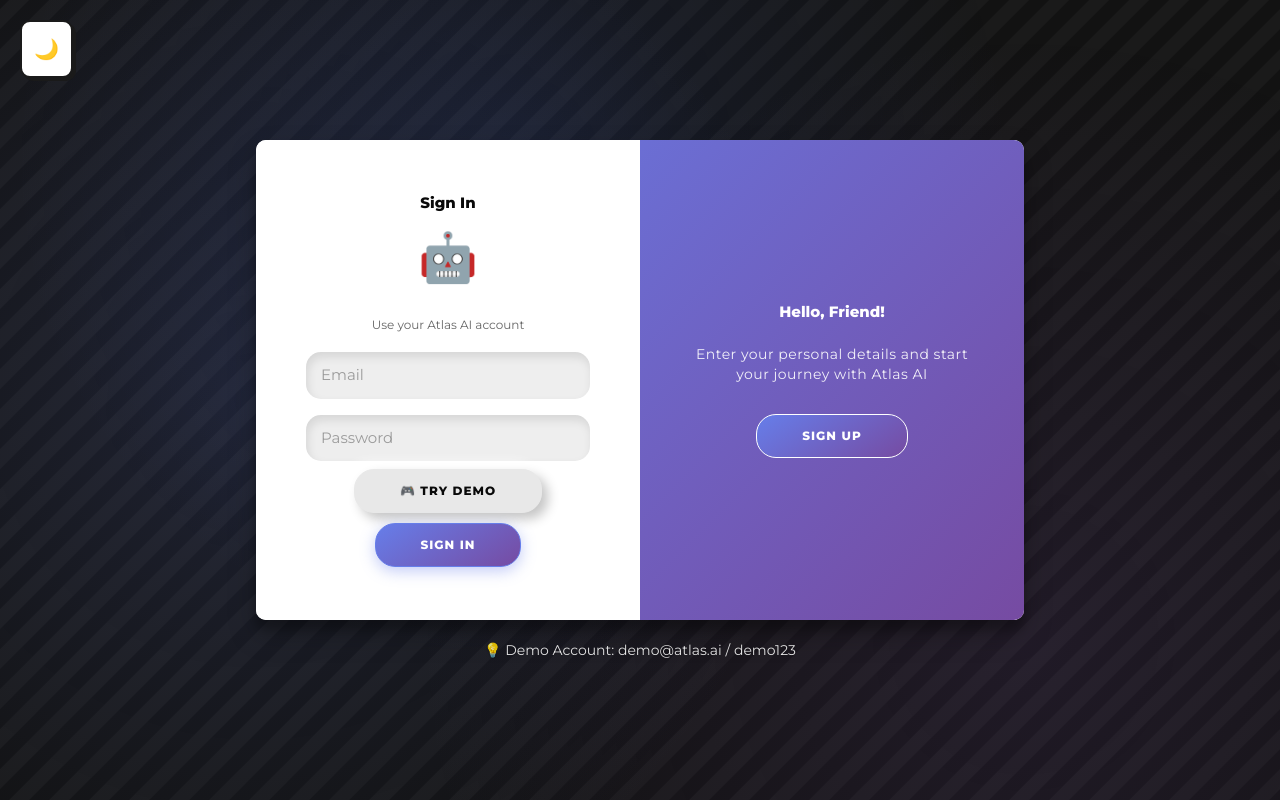
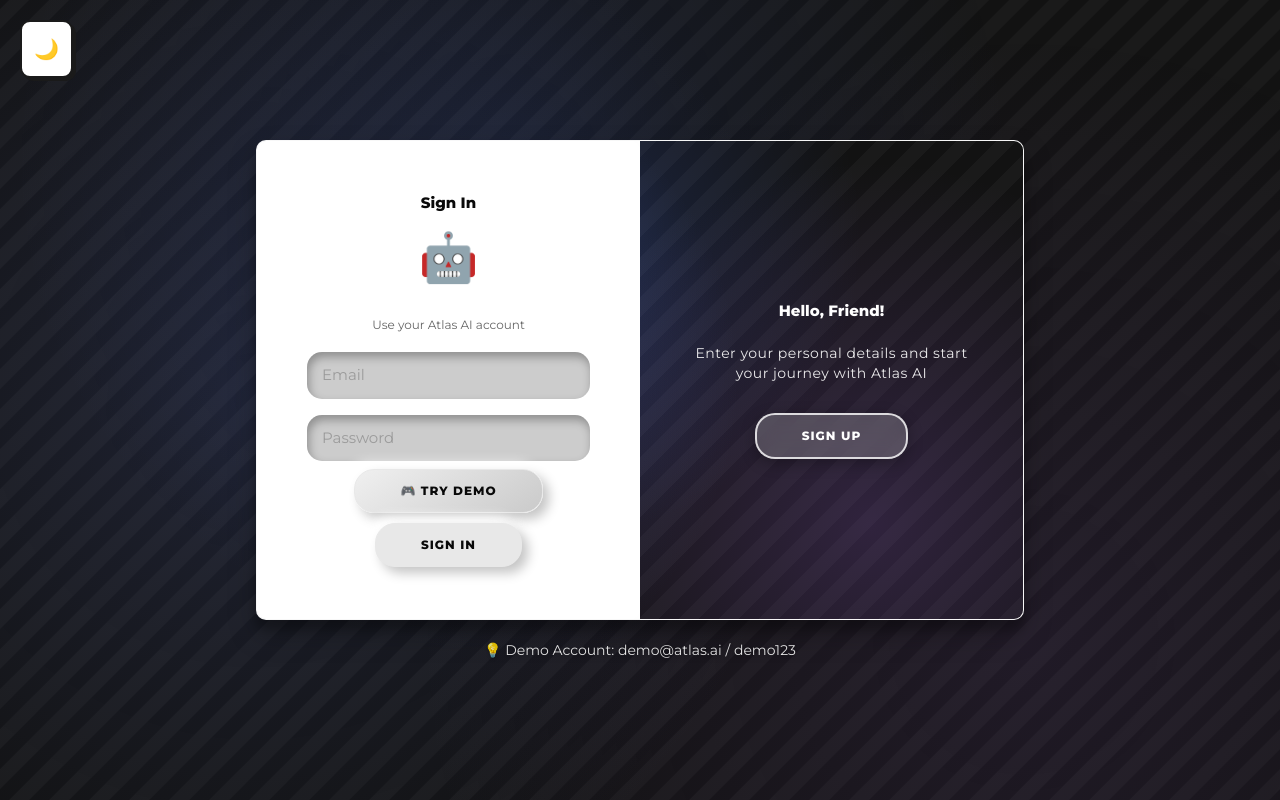
Before and after one commit to Mahad-Saffi/Atlas-AI-Scrum-Master, a React (Vite) app in the folder frontend/: page / in a window 1280 px wide. Built offline with nearby package versions, Linux system fonts and the light colour scheme; no server answers.

Commit message:
feat: update login page colors to match dark animated background theme with neumorphic elements

```diff
--- a/frontend/src/pages/SimpleLogin.css
+++ b/frontend/src/pages/SimpleLogin.css
@@ -46,9 +46,9 @@
 
 .auth-container button {
   border-radius: 20px;
-  border: 1px solid #667eea;
-  background: linear-gradient(145deg, #667eea, #764ba2);
-  color: #ffffff;
+  border: 1px solid #e8e8e8;
+  background: #e8e8e8;
+  color: #090909;
   font-size: 12px;
   font-weight: bold;
   padding: 12px 45px;
@@ -56,11 +56,13 @@
   text-transform: uppercase;
   transition: all 0.3s ease;
   cursor: pointer;
-  box-shadow: 0 4px 15px rgba(102, 126, 234, 0.4);
+  box-shadow: 6px 6px 12px #c5c5c5, -6px -6px 12px #ffffff;
 }
 
 .auth-container button:active {
-  transform: scale(0.95);
+  color: #666;
+  box-shadow: inset 4px 4px 12px #c5c5c5, inset -4px -4px 12px #ffffff;
+  transform: translateY(0);
 }
 
 .auth-container button:focus {
@@ -68,8 +70,8 @@
 }
 
 .auth-container button:hover {
-  box-shadow: 0 6px 20px rgba(102, 126, 234, 0.6);
   transform: translateY(-2px);
+  box-shadow: 8px 8px 16px #c5c5c5, -8px -8px 16px #ffffff;
 }
 
 .auth-container button:disabled {
@@ -78,17 +80,27 @@
 }
 
 .auth-container button.ghost {
-  background-color: transparent;
-  border-color: #ffffff;
-  box-shadow: none;
+  background: rgba(255, 255, 255, 0.2);
+  backdrop-filter: blur(10px);
+  -webkit-backdrop-filter: blur(10px);
+  border: 2px solid rgba(255, 255, 255, 0.8);
+  color: #ffffff;
+  box-shadow: 0 4px 15px rgba(0, 0, 0, 0.3);
 }
 
 .auth-container button.ghost:hover {
-  background-color: rgba(255, 255, 255, 0.1);
+  background: rgba(255, 255, 255, 0.3);
+  box-shadow: 0 6px 20px rgba(0, 0, 0, 0.4);
+  transform: translateY(-2px);
+}
+
+.auth-container button.ghost:active {
+  background: rgba(255, 255, 255, 0.15);
+  box-shadow: inset 0 2px 10px rgba(0, 0, 0, 0.3);
 }
 
 .demo-btn {
-  background: #e8e8e8 !important;
+  background: linear-gradient(145deg, #f0f0f0, #cacaca) !important;
   color: #090909 !important;
   border: 1px solid #e8e8e8 !important;
   box-shadow: 6px 6px 12px #c5c5c5, -6px -6px 12px #ffffff !important;
@@ -99,8 +111,14 @@
   box-shadow: 8px 8px 16px #c5c5c5, -8px -8px 16px #ffffff !important;
 }
 
+.demo-btn:active {
+  background: linear-gradient(145deg, #cacaca, #f0f0f0) !important;
+}
+
 .auth-container form {
-  background-color: #ffffff;
+  background: rgba(255, 255, 255, 0.9);
+  backdrop-filter: blur(10px);
+  -webkit-backdrop-filter: blur(10px);
   display: flex;
   align-items: center;
   justify-content: center;
@@ -111,7 +129,7 @@
 }
 
 .auth-container input {
-  background-color: #eee;
+  background-color: #ccc;
   border: none;
   border-radius: 15px;
   padding: 12px 15px;
@@ -119,20 +137,24 @@
   width: 100%;
   font-family: inherit;
   transition: all 0.3s;
-  box-shadow: inset 2px 5px 10px rgba(0, 0, 0, 0.1);
+  box-shadow: inset 2px 5px 10px rgba(0, 0, 0, 0.3);
+  color: #090909;
 }
 
 .auth-container input:focus {
   background-color: white;
-  transform: scale(1.02);
-  box-shadow: 0 0 0 3px rgba(102, 126, 234, 0.2);
+  transform: scale(1.05);
+  box-shadow: 13px 13px 100px #969696, -13px -13px 100px #ffffff;
   outline: none;
 }
 
 .auth-container {
-  background-color: #fff;
+  background: rgba(255, 255, 255, 0.95);
+  backdrop-filter: blur(20px);
+  -webkit-backdrop-filter: blur(20px);
   border-radius: 10px;
   box-shadow: 0 14px 28px rgba(0, 0, 0, 0.25), 0 10px 10px rgba(0, 0, 0, 0.22);
+  border: 1px solid rgba(255, 255, 255, 0.3);
   position: relative;
   overflow: hidden;
   width: 768px;
@@ -200,10 +222,20 @@
 }
 
 .overlay {
-  background: linear-gradient(135deg, #667eea 0%, #764ba2 100%);
-  background-repeat: no-repeat;
-  background-size: cover;
-  background-position: 0 0;
+  background: #121212;
+  background-image: linear-gradient(
+    135deg,
+    #121212 25%,
+    #1a1a1a 25%,
+    #1a1a1a 50%,
+    #121212 50%,
+    #121212 75%,
+    #1a1a1a 75%,
+    #1a1a1a
+  );
+  background-size: 40px 40px;
+  animation: move 4s linear infinite;
+  background-repeat: repeat;
   color: #ffffff;
   position: relative;
   left: -100%;
@@ -211,6 +243,23 @@
   width: 200%;
   transform: translateX(0);
   transition: transform 0.6s ease-in-out;
+}
+
+.overlay::before {
+  content: "";
+  position: absolute;
+  top: 0;
+  left: 0;
+  right: 0;
+  bottom: 0;
+  background: radial-gradient(
+      circle at 20% 50%,
+      rgba(102, 126, 234, 0.3),
+      transparent 50%
+    ),
+    radial-gradient(circle at 80% 80%, rgba(118, 75, 162, 0.3), transparent 50%),
+    radial-gradient(circle at 40% 20%, rgba(72, 118, 255, 0.2), transparent 50%);
+  pointer-events: none;
 }
 
 .auth-container.right-panel-active .overlay {
```
